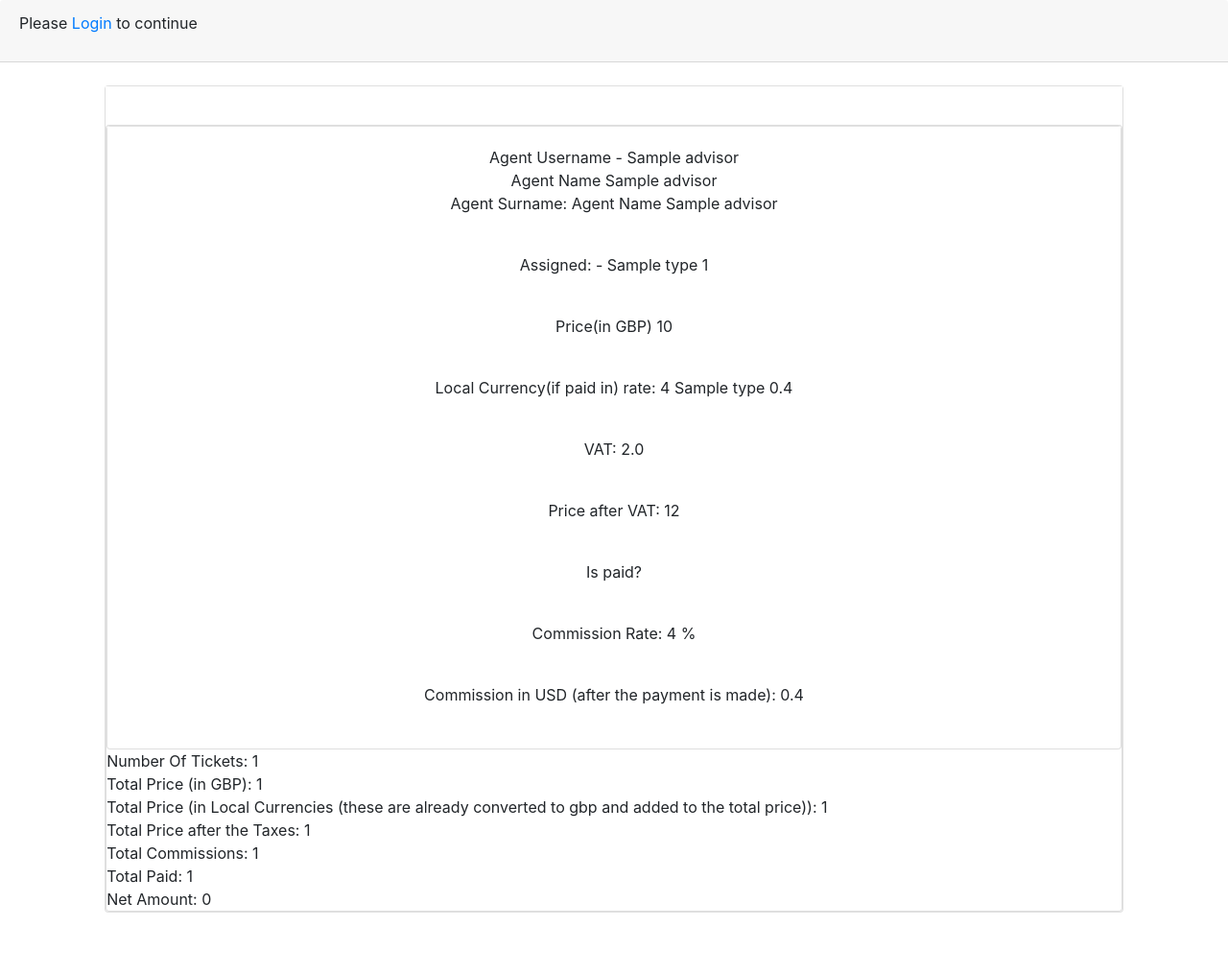
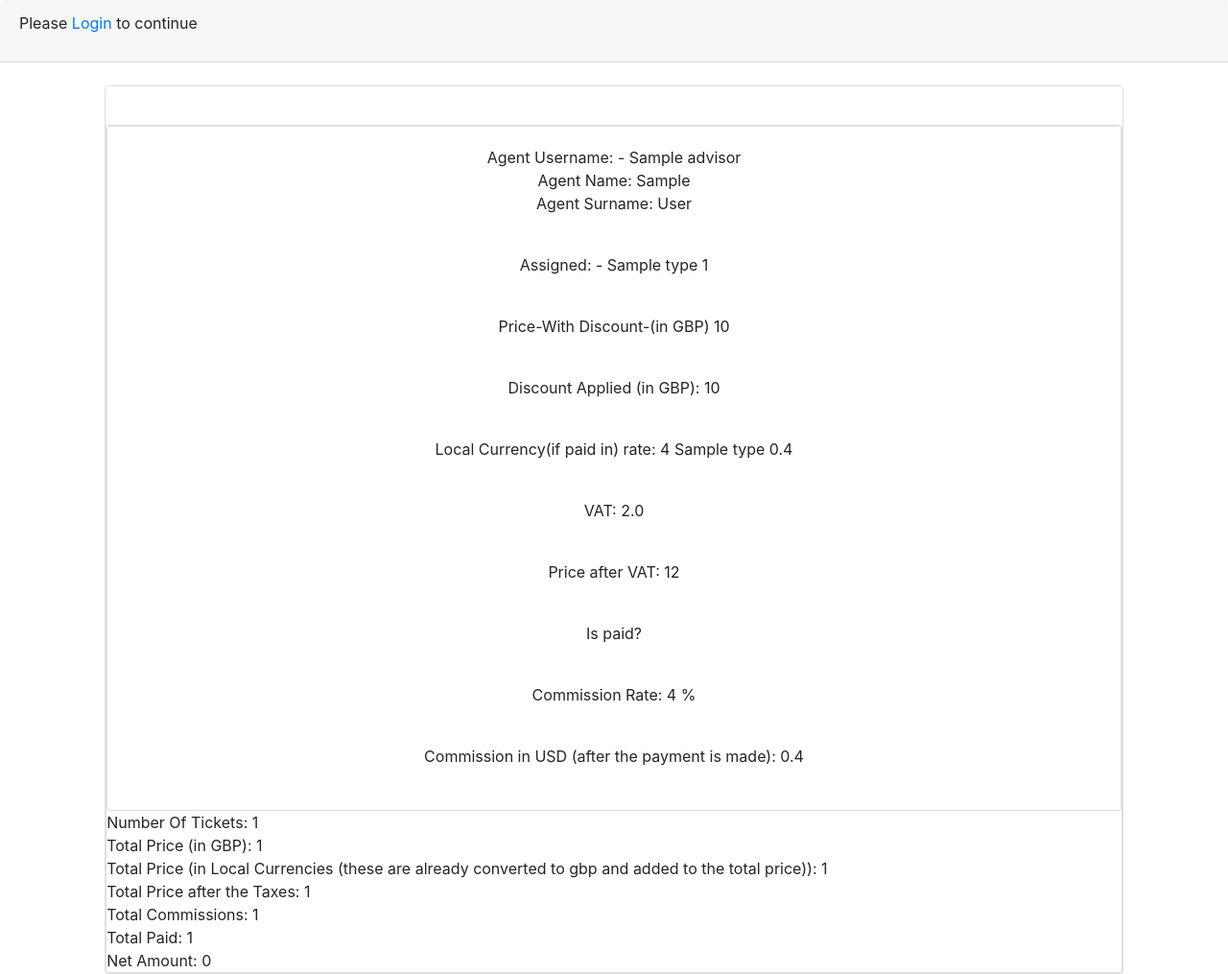
Before and after one commit to peryngveohlin666/group_project, a Django app: template ats/templates/view_global_sales_report.html in a window 1280 px wide. Shown: the whole page at 96% size. Before the commit the page ends 951 px from the top, so only its background shows below. Run offline with Django 3.2, Linux system fonts and the light colour scheme; the template is opened without the code that fills it: most values are stand-ins (such as "Sample title", 1, 10 or a date in 2020); some libraries are stand-ins or nearby versions.

Commit message:
Discount added and implemented in reports

```diff
--- a/ats/blank_system/forms.py
+++ b/ats/blank_system/forms.py
@@ -37,7 +37,7 @@ class register_card_form(ModelForm):
 class sell_form(ModelForm):
     class Meta:
         model = blank
-        fields = ['blank_customer', 'is_sold', 'is_paid', 'payment_due', 'blank_currency']
+        fields = ['blank_customer', 'is_sold', 'is_paid', 'payment_due', 'blank_currency', 'discount']
 
 
 class add_currency_form(ModelForm):
--- a/ats/blank_system/models.py
+++ b/ats/blank_system/models.py
@@ -46,6 +46,7 @@ class blank(models.Model):
     is_refunded = models.BooleanField(default=False)
     is_paid = models.BooleanField(default=False)
     price = models.IntegerField()
+    discount = models.IntegerField(blank=True, null=True)
     date = models.DateField(auto_now_add=True)
     payment_due = models.DateField(auto_now_add=False)
     commission_rate = models.IntegerField(blank=True, null=True)
--- a/ats/templates/view_global_sales_report.html
+++ b/ats/templates/view_global_sales_report.html
@@ -9,13 +9,14 @@
     {% for b in blanks_report  %}
         <div class="card">
         <div class="card-body">
-        Agent Username
+        Agent Username:
        - {{ b.advisor }}
             <br>
-        Agent Name  {{ b.advisor.name }}
+            Agent Name:
+ {{ b.advisor.first_name }}
             <br>
         Agent Surname:
-        Agent Name  {{ b.advisor.name }}
+ {{ b.advisor.last_name }}
         </div>
         <div class="card-body">
         Assigned:
@@ -23,8 +24,12 @@
 {{ b.number }}
         </div>
 <div class="card-body">
-        Price(in GBP)
+        Price-With Discount-(in GBP)
         {{ b.price }}
+        </div>
+        <div class="card-body">
+        Discount Applied (in GBP):
+        {{ b.discount }}
         </div>
          {% if b.blank_currency.rate is not None %}
              <div class="card-body">
--- a/ats/templates/view_individual_sales_report.html
+++ b/ats/templates/view_individual_sales_report.html
@@ -19,8 +19,12 @@
 {{ b.number }}
         </div>
 <div class="card-body">
-        Price(in GBP)
+        Price-With Discount-(in GBP)
         {{ b.price }}
+        </div>
+        <div class="card-body">
+        Discount Applied (in GBP):
+        {{ b.discount }}
         </div>
          {% if b.blank_currency.rate is not None %}
              <div class="card-body">
```
Also changed, not shown: ats/blank_system/views.py (+6 -2 lines).
